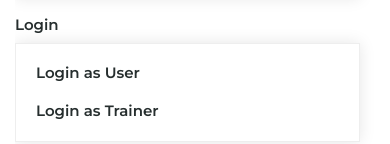
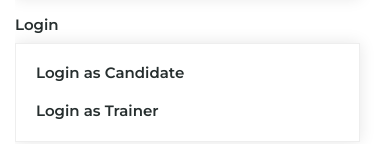
Before and after one commit to MostasirMahim/talentracker-demo, a Next.js app: page /career/jobs/1 in a window 390 px wide. Both pictures are taken after a click on the button 362 px from the left and 107 px from the top of the page. Shown: the part 458-602 px from the top of the page. Built offline with nearby package versions, Linux system fonts and the light colour scheme; no server answers.

Commit message:
fix : candidate route url.

```diff
--- a/src/components/Layouts/NavbarStyleOne.js
+++ b/src/components/Layouts/NavbarStyleOne.js
@@ -186,8 +186,8 @@ const NavbarStyleOne = () => {
 
                       <ul className="dropdown-menu">
                         <li className="nav-item">
-                          <Link href="/auth/user/login/" className={`nav-link`}>
-                            Login as User
+                          <Link href="/auth/candidate/login/" className={`nav-link`}>
+                            Login as Candidate
                           </Link>
                         </li>
 
```
